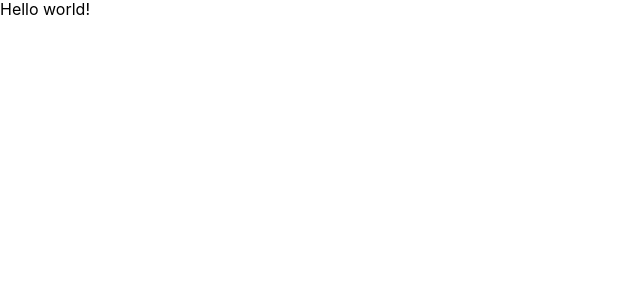
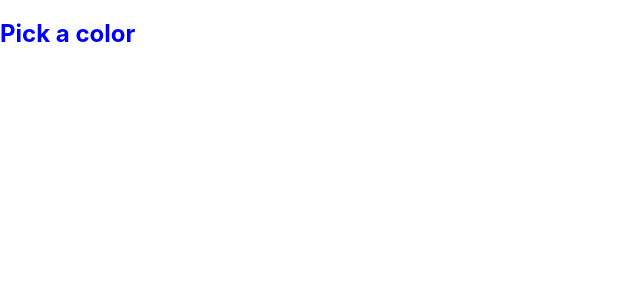
Before and after one commit to Bcdirito/moodsic, a React (Create React App) app: page / in a window 1280 px wide. Shown: the top 300 px of the page, without its empty margins (0-640 px from the left). Built offline with nearby package versions, Linux system fonts and the light colour scheme.

Commit message:
install styled-components; draft structure

```diff
--- a/package.json
+++ b/package.json
@@ -16,6 +16,7 @@
     "react-dom": "^17.0.1",
     "react-scripts": "4.0.1",
     "request": "^2.88.2",
+    "styled-components": "^5.2.1",
     "web-vitals": "^0.2.4"
   },
   "scripts": {
--- a/src/App.js
+++ b/src/App.js
@@ -1,7 +1,12 @@
-import './App.scss'
+import Quiz from './components/quiz/Quiz.jsx';
+import './App.scss';
 
 function App() {
-  return <div className='App'>Hello world!</div>
+  return (
+    <div className='App'>
+      <Quiz />
+    </div>
+  );
 }
 
-export default App
+export default App;
--- a/src/App.scss
+++ b/src/App.scss
@@ -1,3 +1,5 @@
+@import 'global/styles/main';
+
 * {
   box-sizing: border-box;
 }
--- /dev/null
+++ b/src/components/questions/Title.js
@@ -0,0 +1,7 @@
+import styled from 'styled-components';
+
+const Header = styled.h2`
+  color: blue;
+`;
+
+export default Header;
--- /dev/null
+++ b/src/components/questions/Title.jsx
@@ -0,0 +1,10 @@
+import React from 'react';
+import Header from './Title';
+
+const Title = () => {
+  return (
+    <Header>Pick a color</Header>
+  )
+}
+
+export default Title;
--- /dev/null
+++ b/src/components/quiz/Quiz.jsx
@@ -0,0 +1,12 @@
+import React from 'react';
+import Title from '../questions/Title.jsx'
+
+const Quiz = () => {
+  return (
+    <section>
+      <Title />
+    </section>
+  )
+}
+
+export default Quiz;
--- /dev/null
+++ b/src/global/styles/_colors.scss
@@ -0,0 +1,4 @@
+$primary: #60ab9a;
+$secondary: #f7a072;
+$tertiary: #f2f6d0;
+$ink: #031926;
--- /dev/null
+++ b/src/global/styles/main.scss
@@ -0,0 +1 @@
+@import './colors';
```
Also changed, not shown: src/components/quiz/Quiz.js (added), 1 other file (tests, documents, lock files or other folders).
